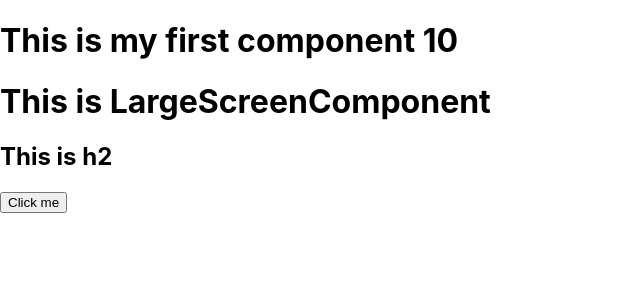
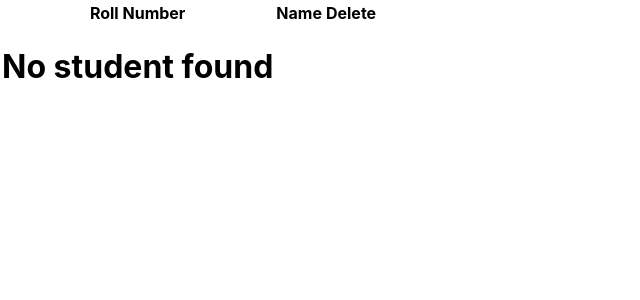
Before and after one commit to kamilsaeed/React-JS, a React (Create React App) app in the folder myfirstreactapp/: page / in a window 1280 px wide. Shown: the top 300 px of the page, without its empty margins (0-640 px from the left). Built offline with nearby package versions, Linux system fonts and the light colour scheme.

Commit message:
Initial commit

```diff
--- a/myfirstreactapp/src/index.js
+++ b/myfirstreactapp/src/index.js
@@ -3,11 +3,13 @@ import ReactDOM from 'react-dom/client';
 import './index.css';
 import App from './App';
 import reportWebVitals from './reportWebVitals';
+import StudentsPage from './pages/StudentsPage';
 
 const root = ReactDOM.createRoot(document.getElementById('root'));
 root.render(
   <React.StrictMode>
-    <App />
+    {/* <App /> */}
+    <StudentsPage/>
   </React.StrictMode>
 );
 
--- /dev/null
+++ b/myfirstreactapp/src/pages/StudentsPage.js
@@ -0,0 +1,40 @@
+import { useState } from "react"
+
+const StudentsPage = () => {
+
+    const [students, setStudents] = useState([]);
+
+
+    return(
+
+        <table>
+            <thead>
+                <th>Roll Number</th>
+                <th>Name</th>
+                <th>Delete</th>
+            </thead>
+
+        {students.length > 0 ?
+            <tbody>
+                {students.map((std, index) => {
+                    return (
+                        <tr>
+                            <td>123</td>
+                            <td>Hayyan g</td>
+                            <td>
+                                <button>Delete</button>
+                            </td>
+                        </tr>
+                    )
+                }
+                )}
+
+            </tbody>
+
+            : <h1>No student found</h1>
+        }
+        </table>
+    )
+}
+
+export default StudentsPage
--- /dev/null
+++ b/package.json
@@ -0,0 +1,5 @@
+{
+  "dependencies": {
+    "create-react-app": "^5.1.0"
+  }
+}
```
Also changed, not shown: 2 other files (tests, documents, lock files or other folders).
